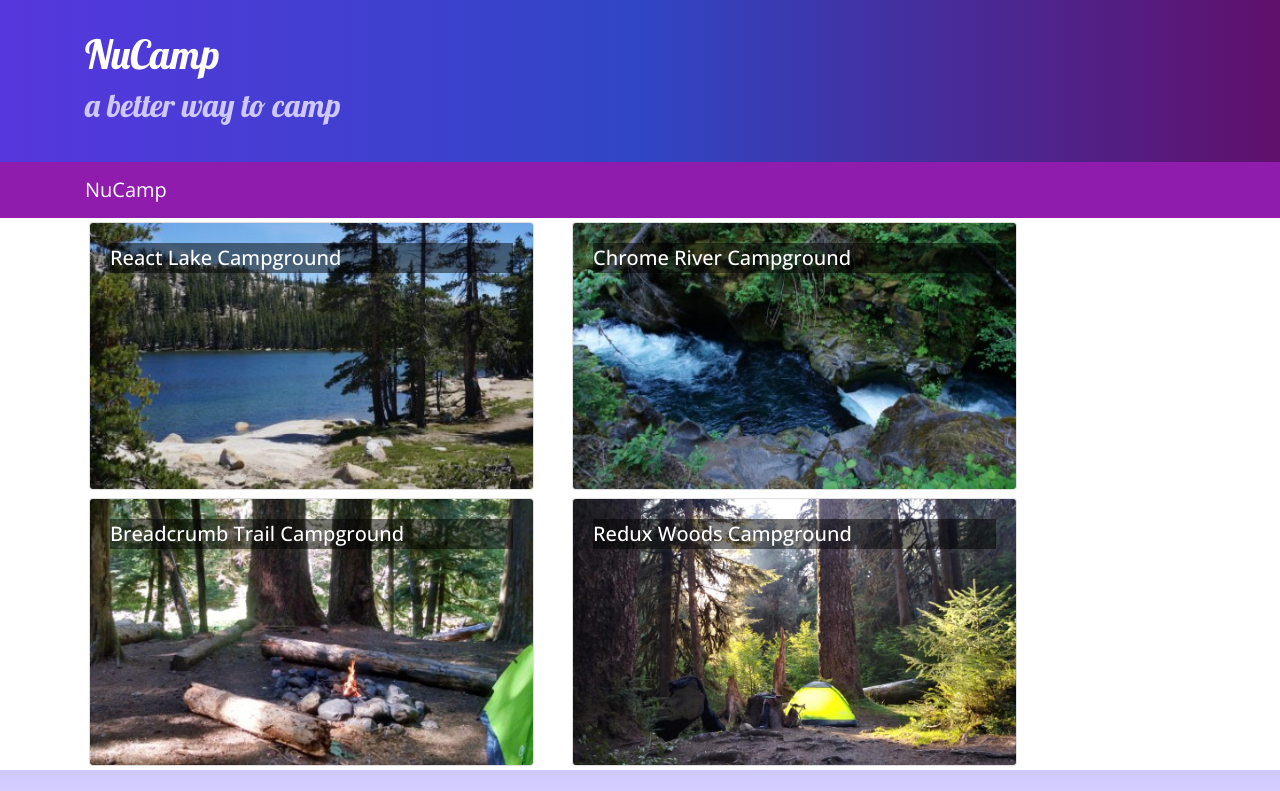
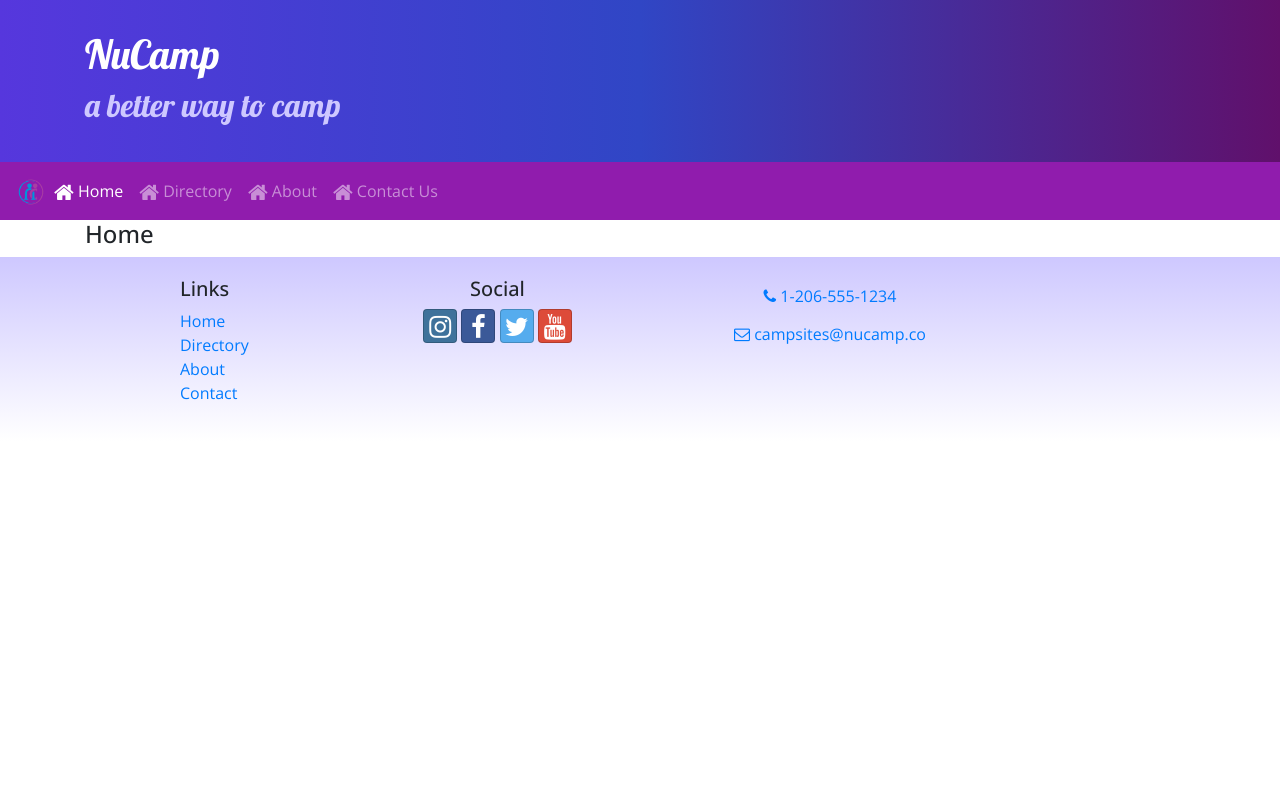
Before and after one commit to gaoyanyan666/react-creat-app, a React (Create React App) app: page /home in a window 1280 px wide. Shown: the top 791 px of the page. Built offline with nearby package versions, Linux system fonts and the light colour scheme.

Commit message:
React Router

```diff
--- a/package.json
+++ b/package.json
@@ -12,6 +12,7 @@
     "react": "^17.0.2",
     "react-dom": "^17.0.2",
     "react-popper": "1.3.6",
+    "react-router-dom": "5.2.0",
     "react-scripts": "4.0.3",
     "reactstrap": "8.5.1",
     "typeface-lobster": "^1.1.13",
--- a/src/App.js
+++ b/src/App.js
@@ -1,13 +1,16 @@
 import React, { Component } from 'react';
 import Main from './components/MainComponent';
+import { BrowserRouter } from 'react-router-dom';
 import './App.css';
 
 class App extends Component {
     render() {
         return (
-          <div className = "App" >
-            <Main / >
-            </div>
+            <BrowserRouter >
+                  <div className = "App" >
+                      <Main / >
+                  </div>
+            </BrowserRouter>
         );
     };
 }
--- a/src/components/DirectoryComponent.js
+++ b/src/components/DirectoryComponent.js
@@ -1,9 +1,9 @@
 import React from 'react';
 import { Card, CardImg, CardImgOverlay, CardTitle } from 'reactstrap';
 
-function RenderDirectoryItem({campsite, onClick}) {
+function RenderDirectoryItem({campsite}) {
     return(
-        <Card onClick={() => onClick(campsite.id)}>
+        <Card>
                         <CardImg width="100%" src={campsite.image} alt={campsite.name} />
                         <CardImgOverlay>
                             <CardTitle>{campsite.name}</CardTitle>
@@ -16,7 +16,7 @@
    const directory = props.campsites.map(campsite => {
             return (
                 <div key={campsite.id} className="col-md-5 m-1">
-                    <RenderDirectoryItem campsite={campsite} onClick={props.onClick}/>
+                    <RenderDirectoryItem campsite={campsite}/>
                 </div>
             );
         });
--- a/src/components/FooterComponent.js
+++ b/src/components/FooterComponent.js
@@ -1,5 +1,5 @@
 import React from 'react';
-
+import { Link } from 'react-router-dom';
 function Footer(props) {
     return (
         <footer className="site-footer">
@@ -8,10 +8,10 @@
                     <div className="col-4 col-sm-2 offset-1">
                         <h5>Links</h5>
                         <ul className="list-unstyled">
-                            <li><a href="#">Home</a></li>
-                            <li><a href="#">Directory</a></li>
-                            <li><a href="#">About</a></li>
-                            <li><a href="#">Contact</a></li>
+                            <li><Link to="/home">Home</Link></li>
+                            <li><Link to="/directory">Directory</Link></li>
+                            <li><Link to="/aboutus">About</Link></li>
+                            <li><Link to="/contactus">Contact</Link></li>
                         </ul>
                     </div>
                     <div className="col-6 col-sm-3 text-center">
--- a/src/components/HeaderComponent.js
+++ b/src/components/HeaderComponent.js
@@ -1,7 +1,20 @@
 import React, { Component }  from 'react';
-import { Navbar, NavbarBrand, Jumbotron } from 'reactstrap';
+import { Nav, Navbar, NavbarBrand, NavbarToggler, Collapse, NavItem, Jumbotron } from 'reactstrap';
+import { NavLink } from 'react-router-dom';
 
 class Header extends Component {
+    constructor(props) {
+        super(props);
+        this.toggleNav = this.toggleNav.bind(this);
+        this.state={
+            isNavOpen:false
+        };
+    }
+    toggleNav(){
+        this.setState({
+            isNavOpen: !this.state.isNavOpen
+        });
+    }
     render() {
         return (
             <React.Fragment>
@@ -16,10 +29,35 @@
                     </div>
                 </Jumbotron>
 
-                <Navbar dark sticky="top">
-                    <div className="container">
-                        <NavbarBrand href="/">NuCamp</NavbarBrand>
-                    </div>
+                <Navbar dark sticky="top" expand ='md'>
+                    <NavbarBrand className="mr-auto" href="/">
+                        <img src="/assets/images/logo.png" height="30" width ="30" alt="Nucamp Logo" />
+                        </NavbarBrand>
+                    <NavbarToggler onClick ={this.toggleNav} />
+                    <Collapse isOpen={this.state.isNavOpen} navbar>
+                        <Nav navbar>
+                            <NavItem>
+                                <NavLink className="nav-link" to="/home">
+                                    <i className="fa fa-home fa-lg" /> Home
+                                </NavLink>
+                            </NavItem>
+                            <NavItem>
+                                <NavLink className="nav-link" to="/directory">
+                                    <i className="fa fa-home fa-lg" /> Directory
+                                </NavLink>
+                            </NavItem>
+                            <NavItem>
+                                <NavLink className="nav-link" to="/aboutus">
+                                    <i className="fa fa-home fa-lg" /> About
+                                </NavLink>
+                            </NavItem>
+                            <NavItem>
+                                <NavLink className="nav-link" to="/contactus">
+                                    <i className="fa fa-home fa-lg" /> Contact Us
+                                </NavLink>
+                            </NavItem>
+                        </Nav>
+                    </Collapse>
                 </Navbar>
             </React.Fragment>
         );
--- /dev/null
+++ b/src/components/HomeComponent.js
@@ -0,0 +1,11 @@
+import React from 'react';
+
+function Home(props) {
+    return (
+        <div className="container">
+            <h4>Home</h4>
+        </div>
+    );
+}
+
+export default Home;
--- a/src/components/MainComponent.js
+++ b/src/components/MainComponent.js
@@ -5,29 +5,36 @@
 import Contact from './ContactComponent';
 import Header from './HeaderComponent';
 import Footer from './FooterComponent';
+import Home from './HomeComponent';
+import { Switch, Route, Redirect } from 'react-router-dom';
 class Main extends Component {
+
     constructor(props) {
         super(props);
         this.state = {
-            campsites: CAMPSITES,
-            selectedCampsite: null
+            campsites: CAMPSITES
         };
     }
 
-    onCampsiteSelect(campsiteId) {
-        this.setState({selectedCampsite: campsiteId});
-    }
+    render() {
 
-    render() {
+        const HomePage = () => {
+            return (
+                <Home />
+            );
+        };
+
         return (
             <div>
                 <Header />
-                <Directory campsites={this.state.campsites} onClick={campsiteId => this.onCampsiteSelect(campsiteId)}/>
-                <CampsiteInfo campsite={this.state.campsites.filter(campsite => campsite.id === this.state.selectedCampsite)[0]} />
+                <Switch>
+                    <Route path='/home' component={HomePage} />
+                    <Route exact path='/directory' render={() => <Directory campsites={this.state.campsites} />} />
+                    <Redirect to='/home' />
+                </Switch>
                 <Footer />
             </div>
         );
-    };
-}
-
+        }
+    }
 export default Main;
```
Also changed, not shown: 1 other file (tests, documents, lock files or other folders).
